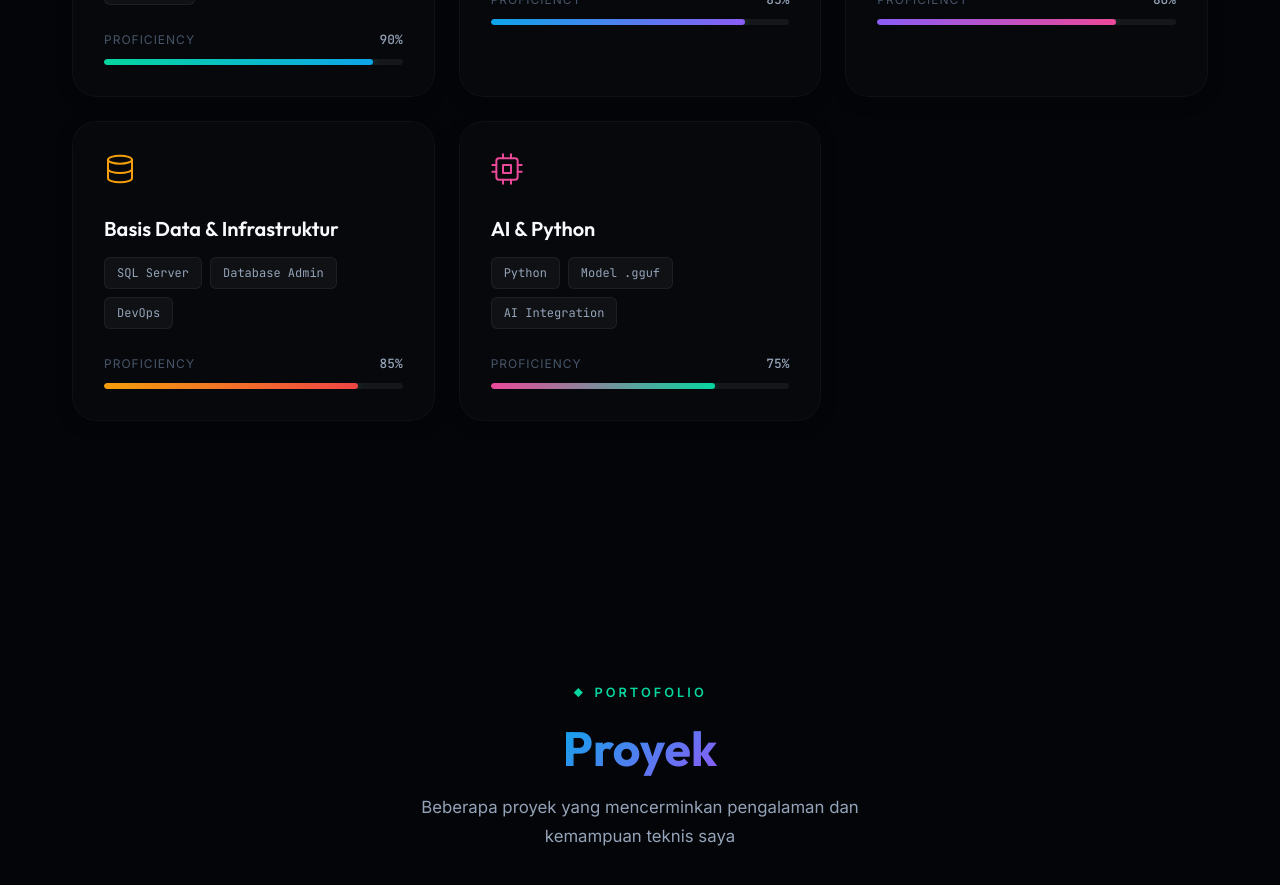
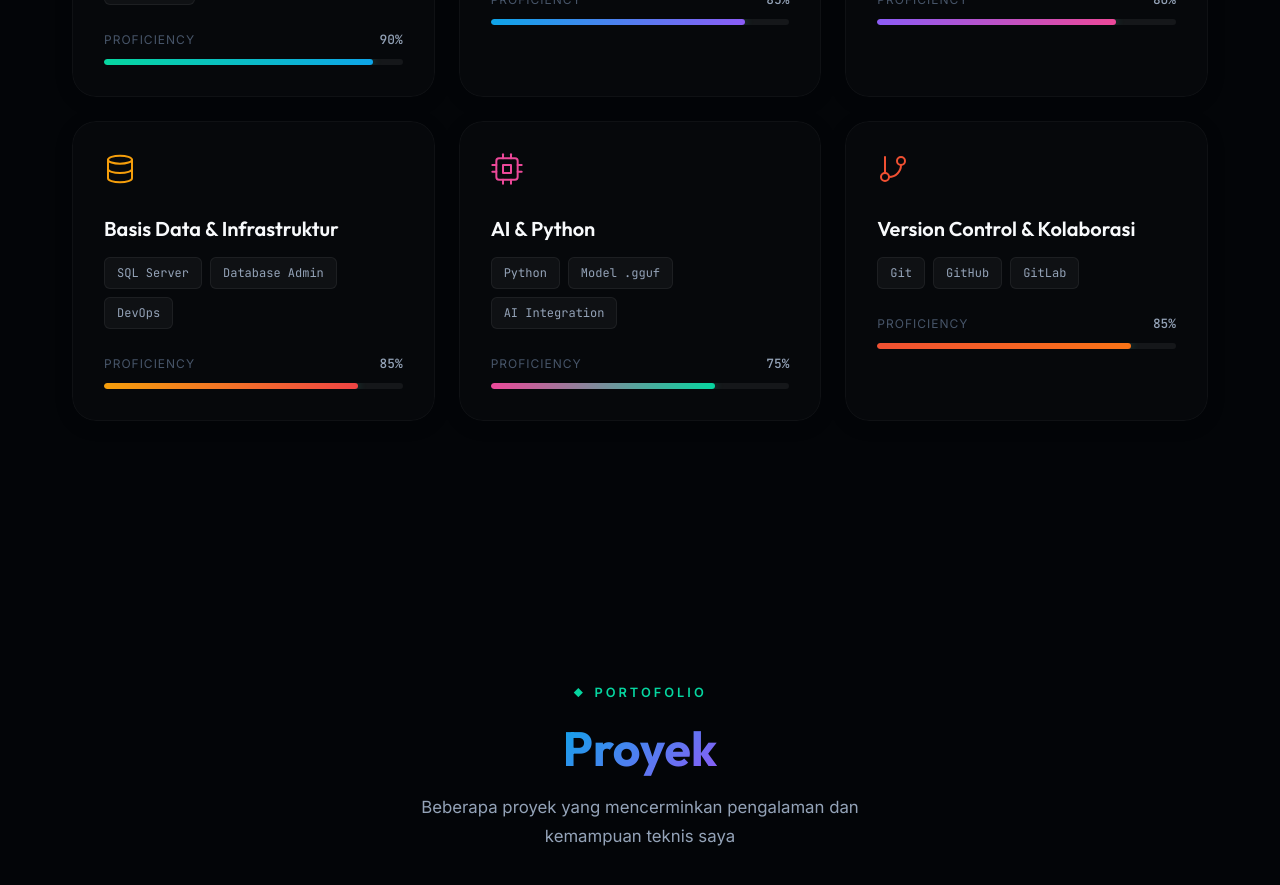
Before and after one commit to mdibalikw/portofolio-wahyu, a Vue app: page / in a window 1280 px wide. Shown: the part 1420-2305 px from the top of the page. Built offline with nearby package versions, Linux system fonts and the light colour scheme.

Commit message:
add skill git

```diff
--- a/src/components/SkillsSection.vue
+++ b/src/components/SkillsSection.vue
@@ -117,6 +117,17 @@ const ChipIcon = markRaw({
   }
 })
 
+const GitIcon = markRaw({
+  render() {
+    return h('svg', { viewBox: '0 0 24 24', fill: 'none', stroke: 'currentColor', 'stroke-width': '1.5', 'stroke-linecap': 'round', 'stroke-linejoin': 'round', width: '32', height: '32' }, [
+      h('line', { x1: '6', y1: '3', x2: '6', y2: '15' }),
+      h('circle', { cx: '18', cy: '6', r: '3' }),
+      h('circle', { cx: '6', cy: '18', r: '3' }),
+      h('path', { d: 'M18 9a9 9 0 0 1-9 9' })
+    ])
+  }
+})
+
 const skills = [
   {
     title: 'Pengembangan Web',
@@ -162,6 +173,15 @@ const skills = [
     iconColor: '#ec4899',
     glowColor: 'rgba(236, 72, 153, 0.06)',
     gradient: 'linear-gradient(90deg, #ec4899, #06d6a0)'
+  },
+  {
+    title: 'Version Control & Kolaborasi',
+    tags: ['Git', 'GitHub', 'GitLab'],
+    level: 85,
+    icon: GitIcon,
+    iconColor: '#f05032',
+    glowColor: 'rgba(240, 80, 50, 0.06)',
+    gradient: 'linear-gradient(90deg, #f05032, #f97316)'
   }
 ]
 
```
